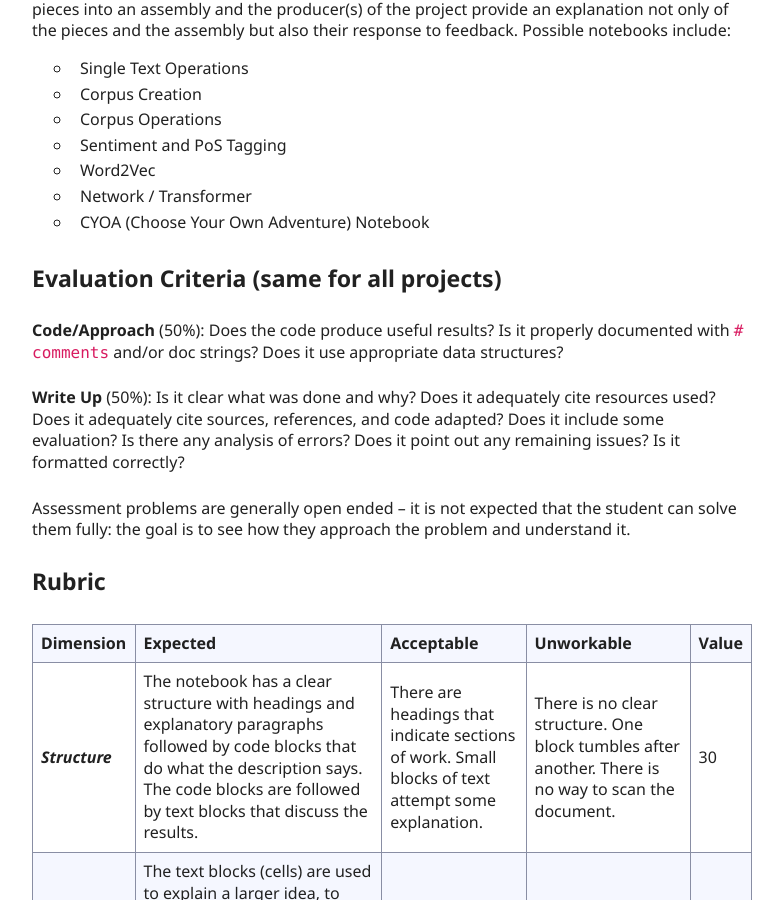
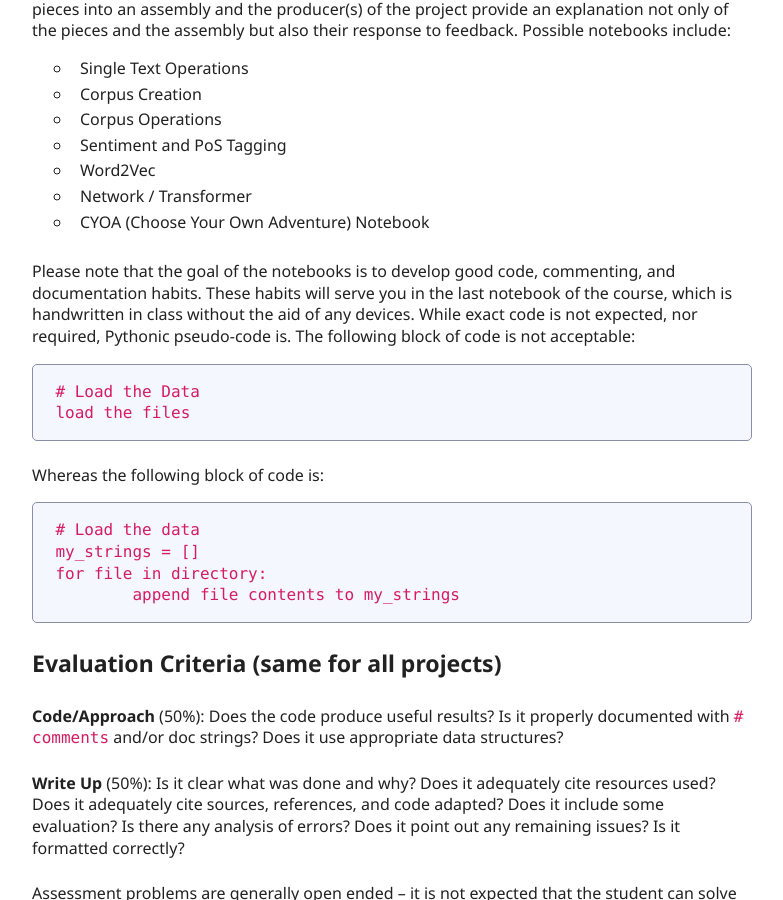
Before and after one commit to johnlaudun/jln, a Jekyll site: the page built from teaching/courses/370-ta/index.md, in a window 1280 px wide and 900 px high, scrolled down 3683 px. Shown: the whole window, without its empty margins (248-1031 px from the left). Built offline with Jekyll 4.4.1, drawn with Linux system fonts in a browser that asks for light colours.

Commit message:
Updated vita.

````diff
--- a/teaching/courses/370-ta/index.md
+++ b/teaching/courses/370-ta/index.md
@@ -143,6 +143,24 @@ in a clear and cogent fashion. (See section on criteria below for details on how
 - Network / Transformer
 - CYOA (Choose Your Own Adventure) Notebook
 
+Please note that the goal of the notebooks is to develop good code, commenting, and documentation habits. These habits will serve you in the last notebook of the course, which is handwritten in class without the aid of any devices. While exact code is not expected, nor required, Pythonic pseudo-code is. The following block of code is not acceptable:
+
+```python
+# Load the Data
+load the files
+```
+
+Whereas the following block of code is:
+
+```python
+# Load the data
+my_strings = []
+for file in directory:
+	append file contents to my_strings
+```
+
+
+
 #### Evaluation Criteria (same for all projects)
 
 **Code/Approach** (50%): Does the code produce useful results? Is it properly documented with `# comments` and/or doc strings? Does it use appropriate data structures?
````
Also changed, not shown: vita.md (+2 -0 lines).
